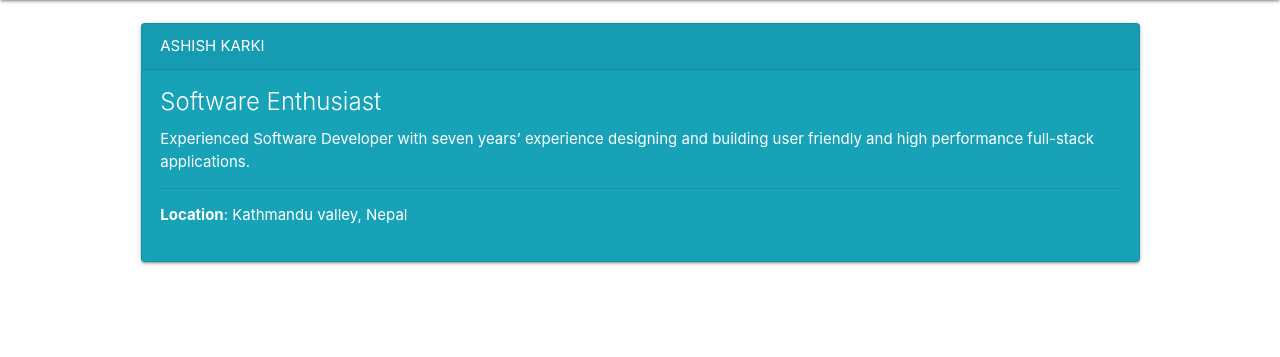
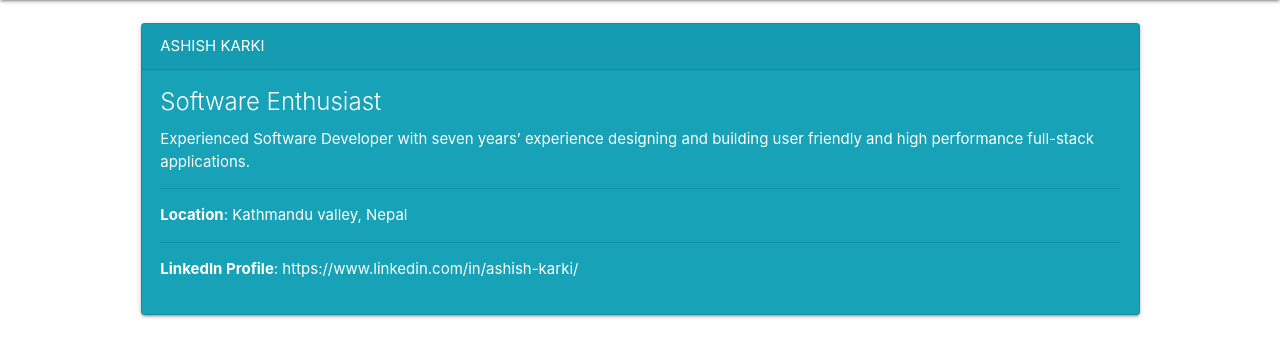
Before and after one commit to ashishkarki/Django-Weather-App, a Django app: page /about in a window 1280 px wide. Shown: the part 64-421 px from the top of the page. Run offline with Django 3.2, Linux system fonts and the light colour scheme; some libraries are stand-ins or nearby versions.

Commit message:
adding my linkedin profile link to about page

```diff
--- a/weather/lookup/templates/about.html
+++ b/weather/lookup/templates/about.html
@@ -7,10 +7,15 @@
   <div class="card-body">
     <h5 class="card-title">Software Enthusiast</h5>
     <p class="card-text">
-      Experienced Software Developer with seven years’ experience designing and building user friendly and high performance full-stack applications.
-      <br/>
-      <hr />
-    <strong>Location</strong>: Kathmandu valley, Nepal
+        Experienced Software Developer with seven years’ experience designing and building user friendly and high performance full-stack applications.
+
+        <br/>
+        <hr />
+        <strong>Location</strong>: Kathmandu valley, Nepal
+
+        <br/>
+        <hr />
+        <strong>LinkedIn Profile</strong>: https://www.linkedin.com/in/ashish-karki/
     </p>
   </div>
 </div>
```
